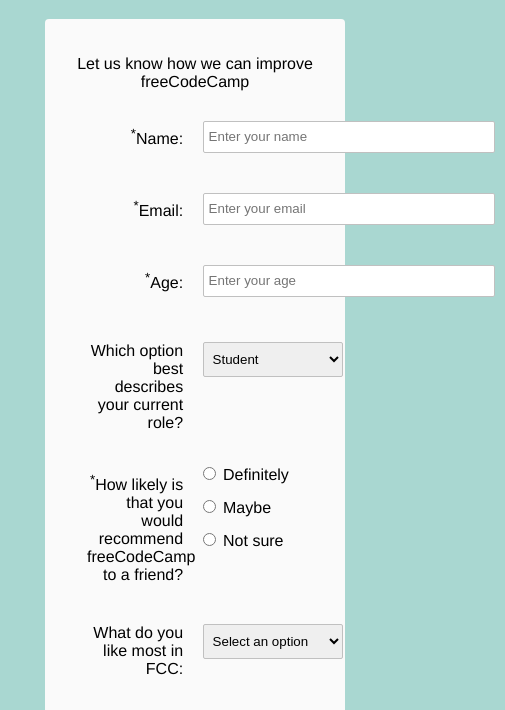
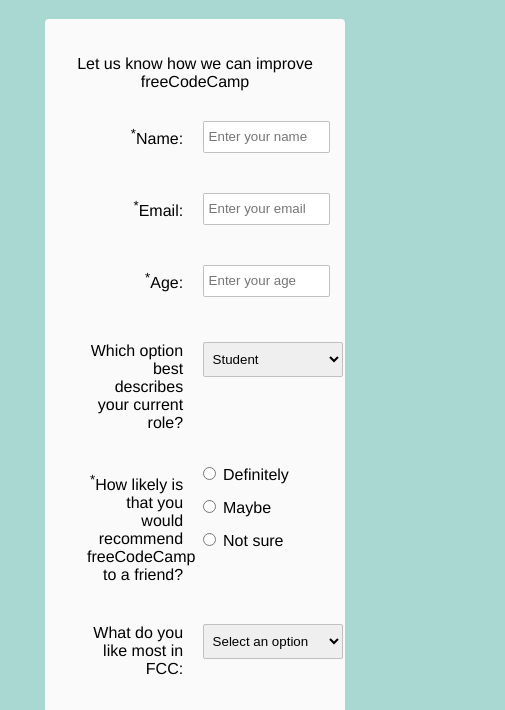
Before and after one commit to GaurisankarJ/Projects, a plain HTML site: page survey-form.html in a window 390 px wide. Shown: the part 61-771 px from the top of the page, 505 px wide, since content can reach past the window. Drawn offline with Linux system fonts and the light colour scheme.

Commit message:
Updated
Made the input responsive

```diff
--- a/survey-style.css
+++ b/survey-style.css
@@ -44,8 +44,10 @@
     margin-top: 10px;
 }
 .input-field {
+    display: block;
     height: 20px;
     width: 280px;
+    max-width: 100%;
     padding: 5px;
     margin: 10px;
     border: 1px solid #c0c0c0;
```
